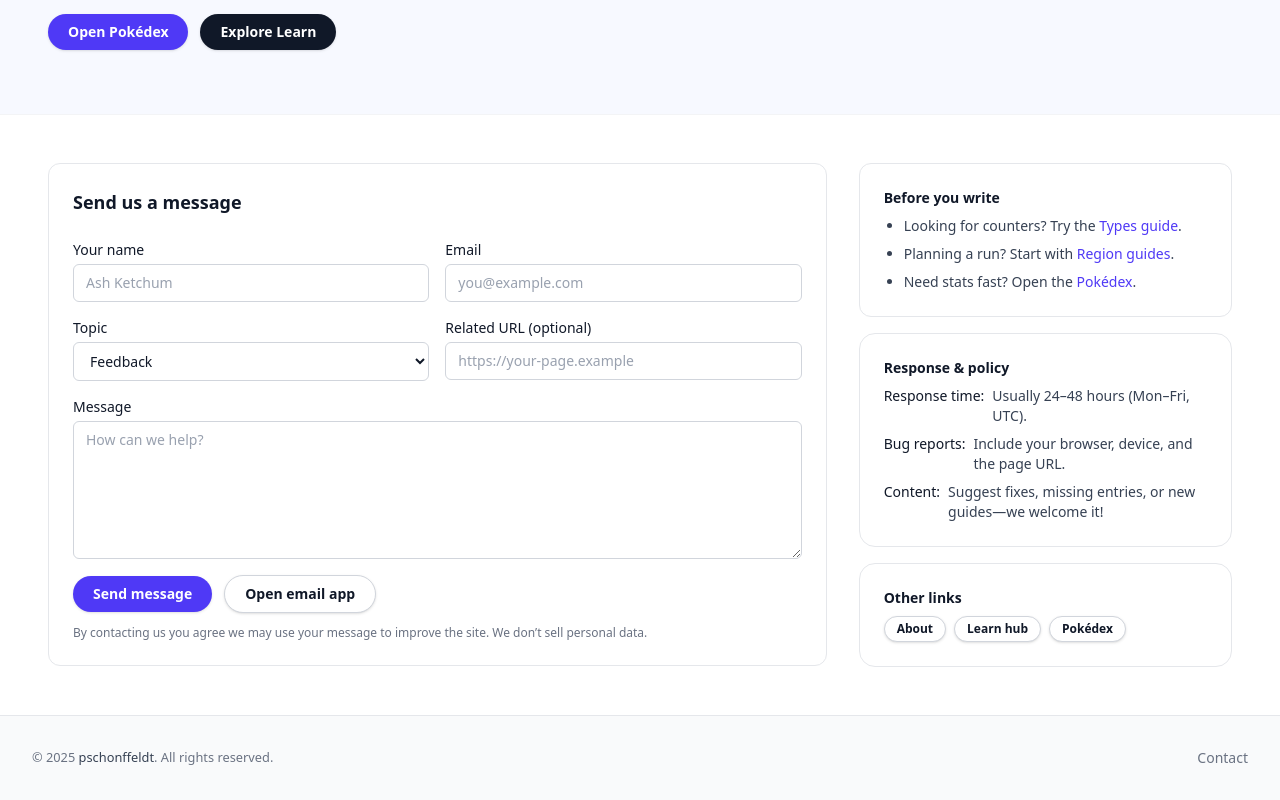
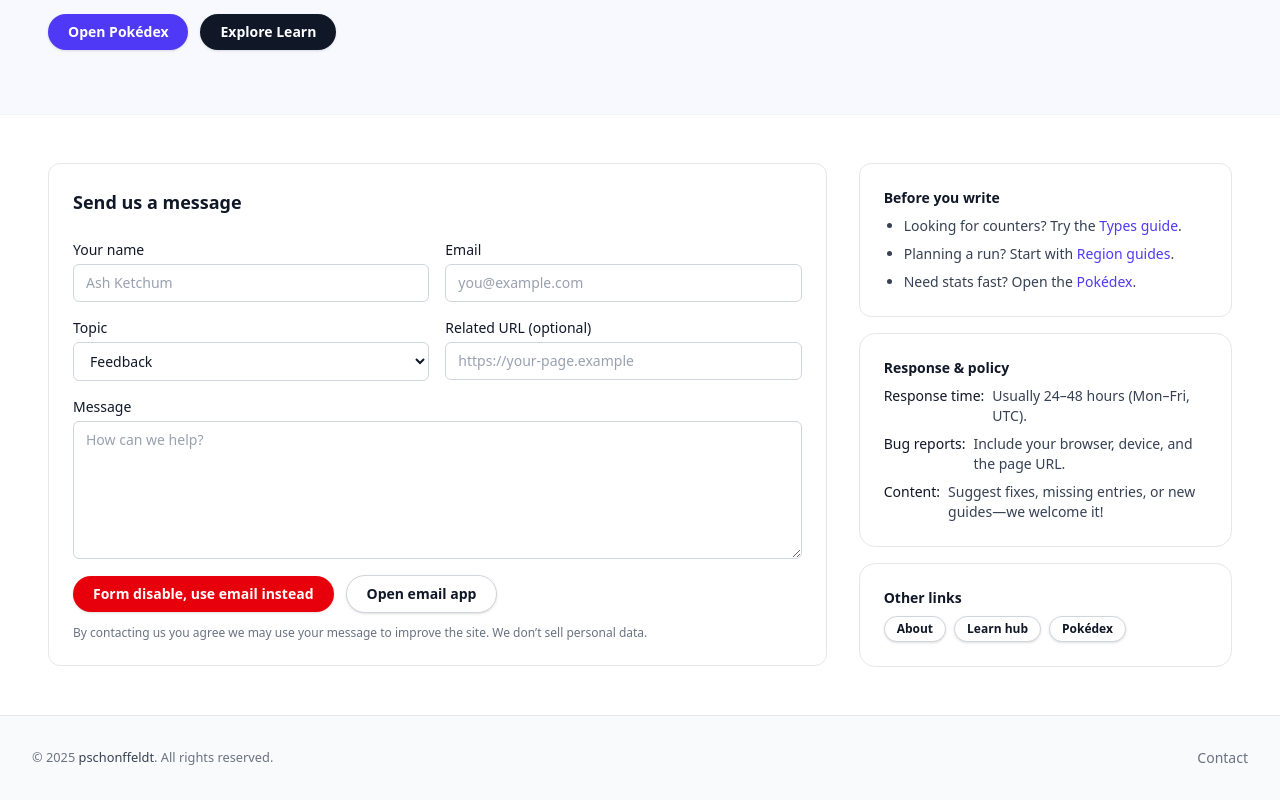
Before and after one commit to pschonffeldt/pokedex-2, a Next.js app: page /contact in a window 1280 px wide. Shown: the part 360-1160 px from the top of the page. Built offline with nearby package versions, Linux system fonts and the light colour scheme.

Commit message:
Update button component to add a red destructive version and update the contact page form to tell users use email instead

```diff
--- a/src/app/contact/page.tsx
+++ b/src/app/contact/page.tsx
@@ -19,7 +19,7 @@ export default function ContactPage() {
 —
 Sent from PokéWorld Explorer`
     );
-    window.location.href = `mailto:support@pokeworld.app?subject=${subject}&body=${body}`;
+    window.location.href = `mailto:info@mitkof.cl?subject=${subject}&body=${body}`;
   };
 
   return (
@@ -155,8 +155,8 @@ Sent from PokéWorld Explorer`
 
                 <div className="sm:col-span-2">
                   <div className="flex flex-wrap items-center gap-3">
-                    <Button type="submit" variant="primary">
-                      Send message
+                    <Button type="submit" variant="destructive">
+                      Form disable, use email instead
                     </Button>
                     <Button type="button" variant="outline" onClick={handleMailto}>
                       Open email app
--- a/src/components/button.tsx
+++ b/src/components/button.tsx
@@ -3,13 +3,13 @@
 import Link from 'next/link';
 import * as React from 'react';
 
-type ButtonVariant = 'primary' | 'dark' | 'outline' | 'secondary';
+type ButtonVariant = 'primary' | 'dark' | 'outline' | 'secondary' | 'destructive';
 type ButtonSize = 'sm' | 'xs';
 
 type ButtonProps = {
   children: React.ReactNode;
   href?: string; // if provided -> renders <Link>
-  variant?: ButtonVariant; // 'primary' | 'dark' | 'outline' | 'secondary'
+  variant?: ButtonVariant; // 'primary' | 'dark' | 'outline' | 'secondary' | 'destructive
   size?: ButtonSize; // 'sm' | 'xs'
   className?: string;
   type?: 'button' | 'submit' | 'reset';
@@ -49,6 +49,7 @@ export default function Button({
     dark: 'bg-gray-900 text-white hover:bg-black',
     outline: outlineClasses,
     secondary: outlineClasses,
+    destructive: 'bg-red-600 text-white hover:bg-red-700',
   };
 
   const classes = [base, sizeMap[size], variantMap[variant], className].join(' ');
```
